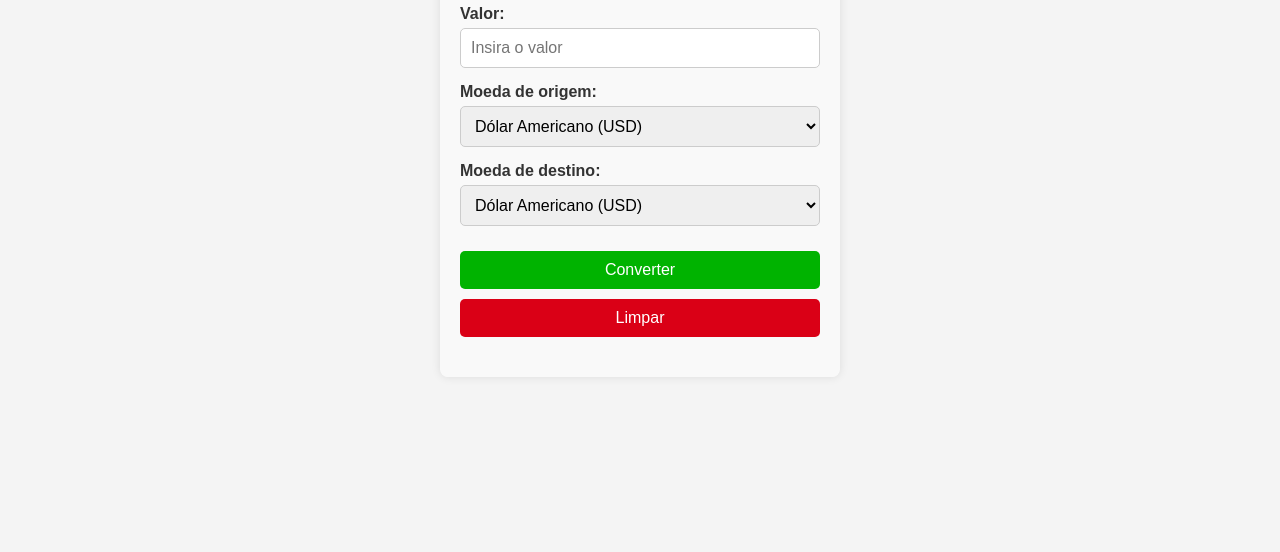
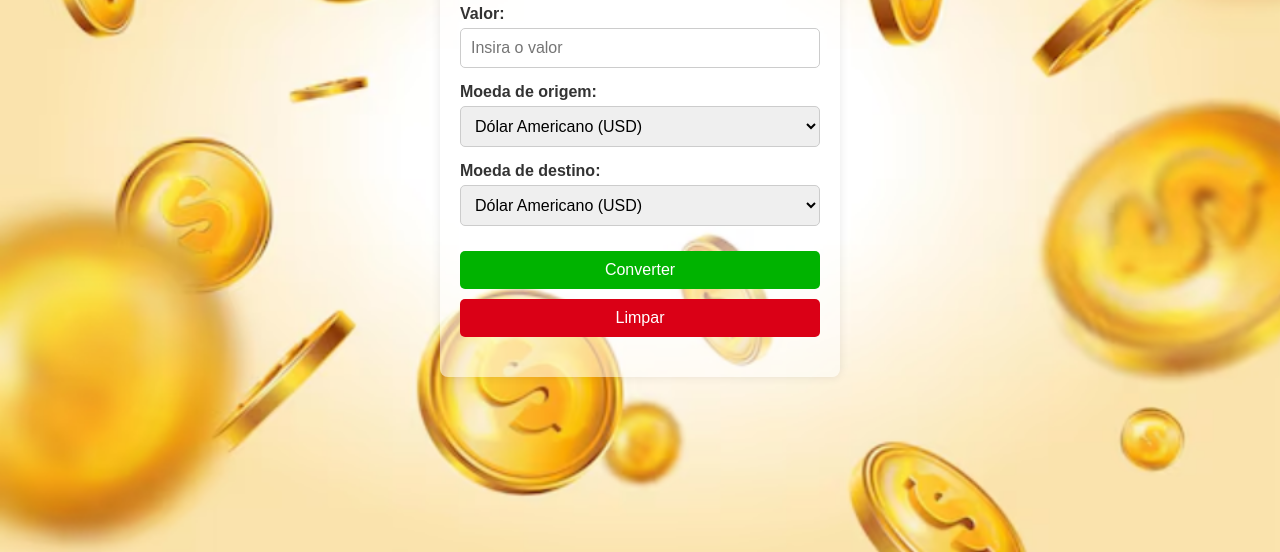
Before and after one commit to heloochan/form-ConversordeMoedasSimples, a plain HTML site: page index.html in a window 1280 px wide. Shown: the part 248-800 px from the top of the page. Drawn offline with Linux system fonts and the light colour scheme.

Commit message:
Personalização de tela css.

```diff
--- a/styles.css
+++ b/styles.css
@@ -5,7 +5,7 @@
 }
 
 body {
-    background-image: url(Moedaa.png);
+    background-image: url(Moeda.png);
     background-repeat: no-repeat;
     background-size: 100%;
     background-position-y: 100%;
```
